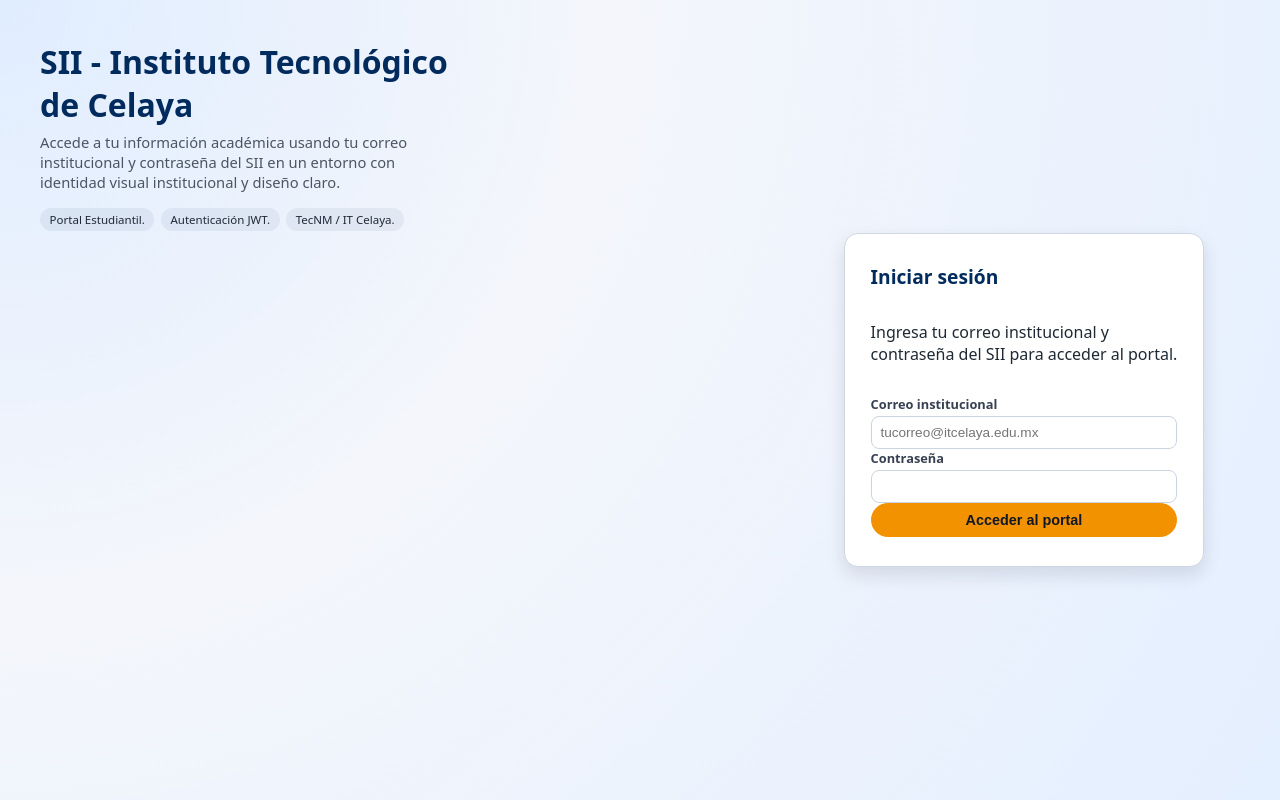
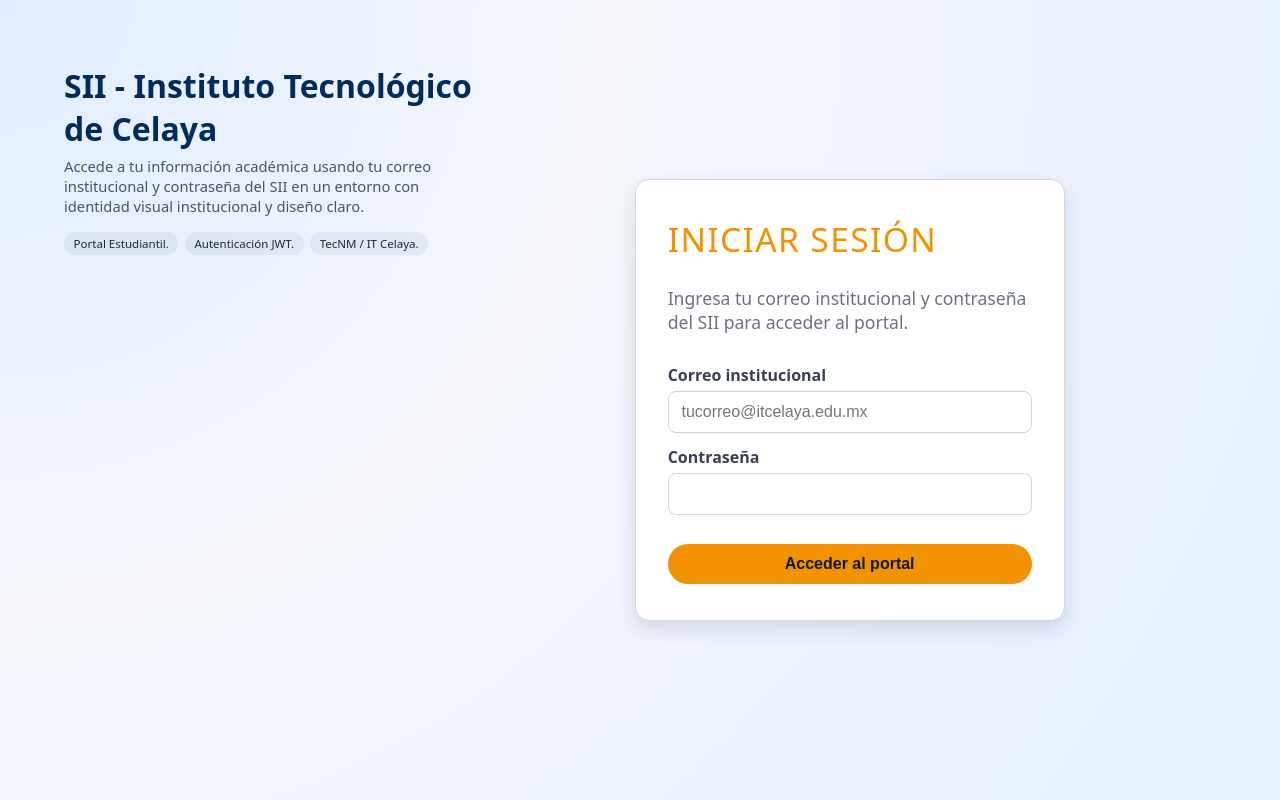
Before and after one commit to OctavioFloG/AngularExamenTopWeb, an Angular app: page /login in a window 1280 px wide. Built offline with nearby package versions, Linux system fonts and the light colour scheme.

Commit message:
Estilos específicos del componente de login.   Se importa el diseño institucional definido en app.css   y se ajusta la posición y proporciones de la vista.

```diff
--- a/src/app/login/login.css
+++ b/src/app/login/login.css
@@ -0,0 +1,121 @@
+/* Mantiene dos columnas, dando mayor peso visual al bloque del login. */
+.login-layout {
+  min-height: 100vh;
+  display: grid;
+  grid-template-columns: 1.3fr 1.7fr;
+}
+
+/* Lado izquierdo:
+   - Arriba a la izquierda, como el diseño original. */
+.login-hero {
+  padding: 4rem 0 0 4rem;
+  display: flex;
+  flex-direction: column;
+  justify-content: flex-start;
+  align-items: flex-start;
+}
+
+/* Lado derecho:
+   - Tarjeta alineada un poco más hacia la izquierda de su columna. */
+.login-panel {
+  display: flex;
+  align-items: center;          /* Centrado vertical. */
+  justify-content: flex-start;  /* Pegamos hacia la izquierda. */
+  padding-left: 5rem;           /* Controla qué tanto se recorre a la izquierda. */
+}
+
+/* Tarjeta de login:
+   - Tamaño cómodo, sin margin-left adicional. */
+.login-card {
+  width: 100%;
+  max-width: 430px;
+  padding: 2.2rem 2rem;
+  border-radius: var(--radius-card);
+  box-shadow: var(--sombra-suave);
+  border: 1px solid var(--color-borde-suave);
+  background-color: var(--color-card);
+  display: flex;
+  flex-direction: column;
+  gap: 1.1rem;
+}
+
+/* Título “Iniciar sesión” grande y en color secundario. */
+.login-title {
+  font-weight: 400;
+  font-size: 2.1rem;
+  letter-spacing: 0.04em;
+  text-transform: uppercase;
+  margin: 0 0 0.4rem 0;
+  color: #f39200 !important;
+}
+
+/* Subtítulo debajo del título. */
+.login-subtitle {
+  margin: 0;
+  font-size: 1.1rem;
+  color: #6b7280;
+}
+
+/* Campos con buena separación. */
+.login-field {
+  margin-top: 0.8rem;
+  display: flex;
+  flex-direction: column;
+  gap: 0.3rem;
+}
+
+/* Labels más grandes y claros. */
+.login-field label {
+  font-weight: 600;
+  font-size: 1rem;
+  color: #374151;
+}
+
+/* Inputs más grandes para que se vean mejor. */
+.login-field input {
+  width: 100%;
+  padding: 0.7rem 0.8rem;
+  border-radius: 8px;
+  border: 1px solid #cbd5e1;
+  font-size: 1rem;
+  outline: none;
+  transition: var(--transition-base);
+}
+
+.login-field input:focus {
+  border-color: var(--color-primario);
+  box-shadow: 0 0 0 2px rgba(0, 43, 92, 0.12);
+}
+
+/* Bloque del botón:
+   - más separado del último input. */
+.login-actions {
+  margin-top: 1.8rem;
+  display: flex;
+  flex-direction: column;
+  gap: 0.5rem;
+}
+
+/* Botón “Acceder al portal”: */
+.login-button {
+  width: 100%;
+  font-size: 1rem;
+  padding: 0.7rem 1rem;
+  border-radius: 999px;
+  background-color: #f39200 !important;
+  color: #111827 !important;
+  border: none !important;
+  font-weight: 600;
+  cursor: pointer;
+  transition: var(--transition-base);
+}
+
+.login-button:hover {
+  background-color: #ff9f1c !important;
+}
+
+/* Mensajes debajo del botón. */
+.login-error,
+.login-loading {
+  font-size: 0.8rem;
+}
```
